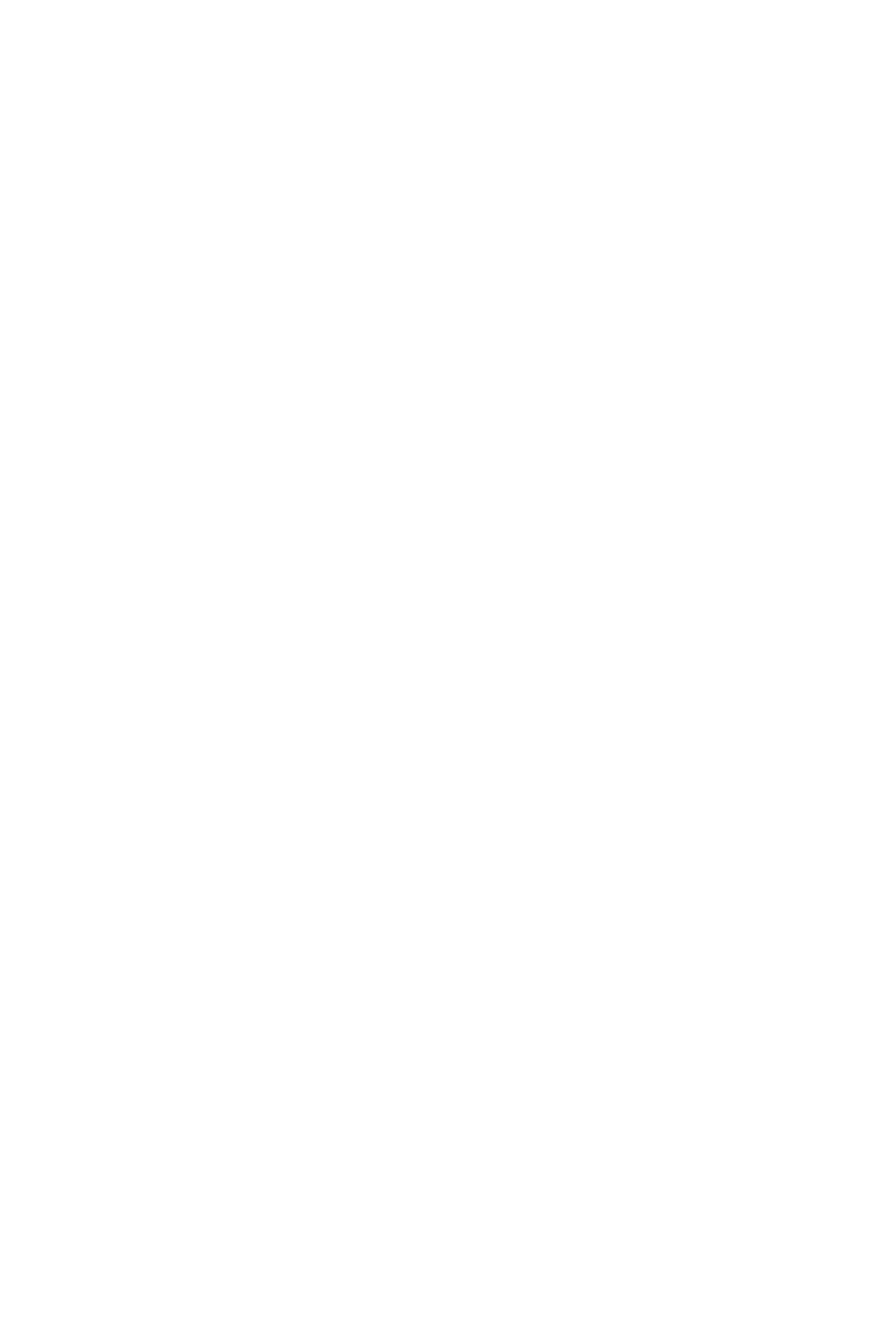
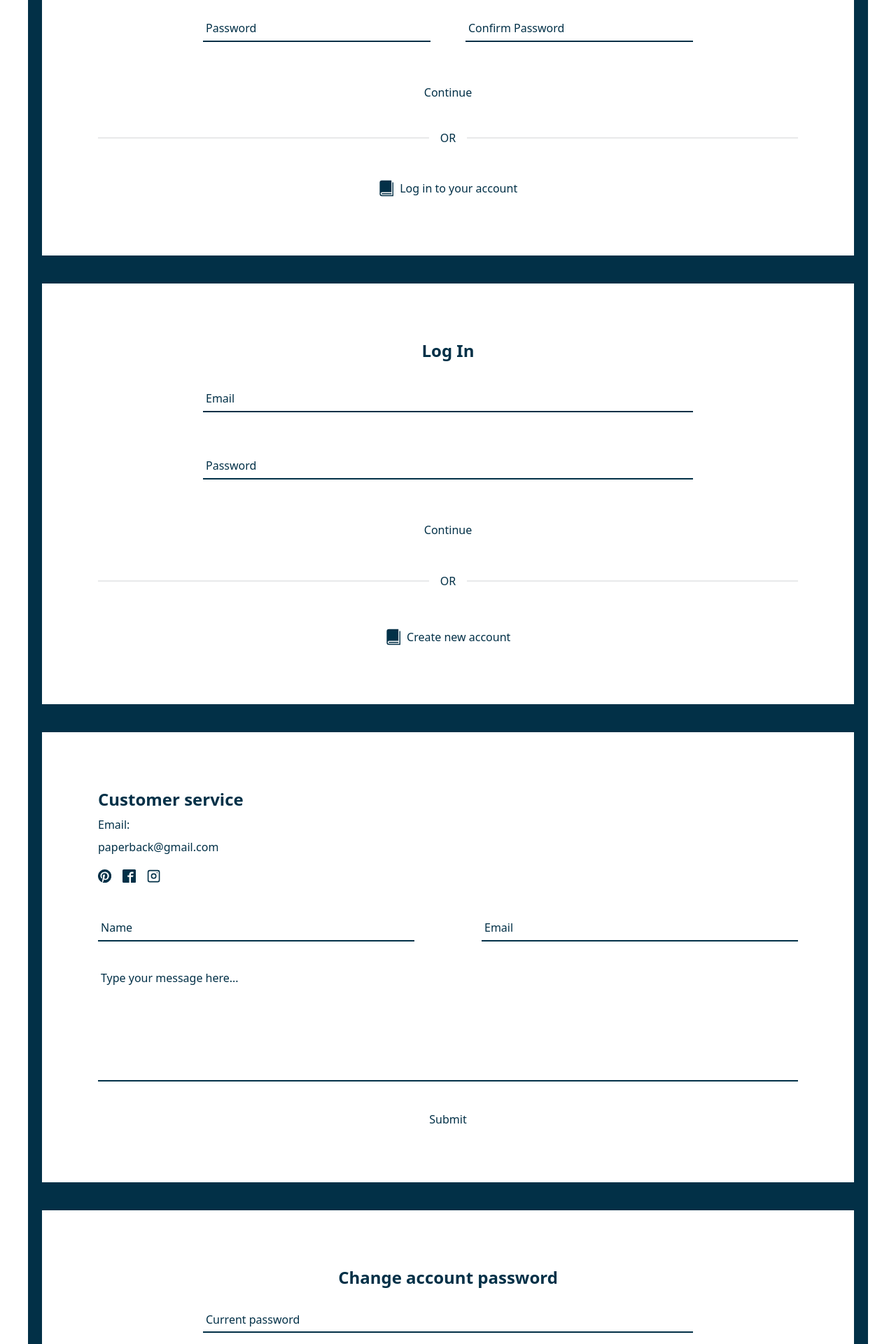
Before and after one commit to project-paperback/paperback-fe, a React (Vite) app: page / in a window 1280 px wide. Shown: the part 620-2540 px from the top of the page at 70% size. Before the commit the page ends 800 px from the top, so only its background shows below. Built offline with nearby package versions, Linux system fonts and the light colour scheme.

Commit message:
update -Add book tile basket component

```diff
--- a/src/App.jsx
+++ b/src/App.jsx
@@ -20,6 +20,11 @@ function App() {
 
         <BookBasketTile />
         {/* <Experiment /> */}
+        <SignUp />
+        <LoginForm />
+        <ContactForm />
+        <ChangePassword />
+        <ChangeAccountDetails />
       </div>
     </BrowserRouter>
   );
```
Also changed, not shown: 2 other files (tests, documents, lock files or other folders).
